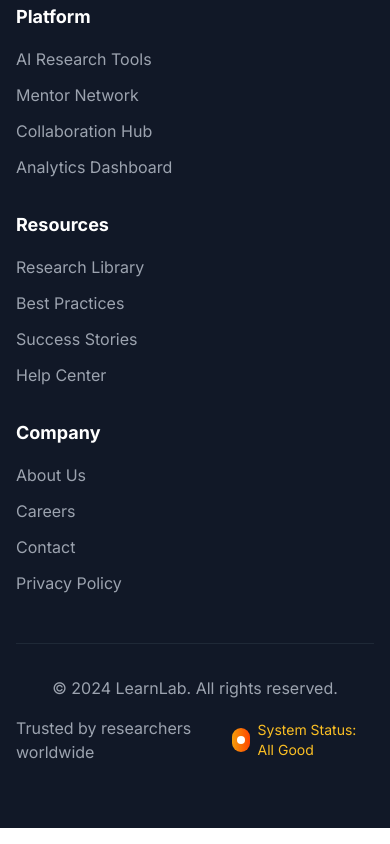
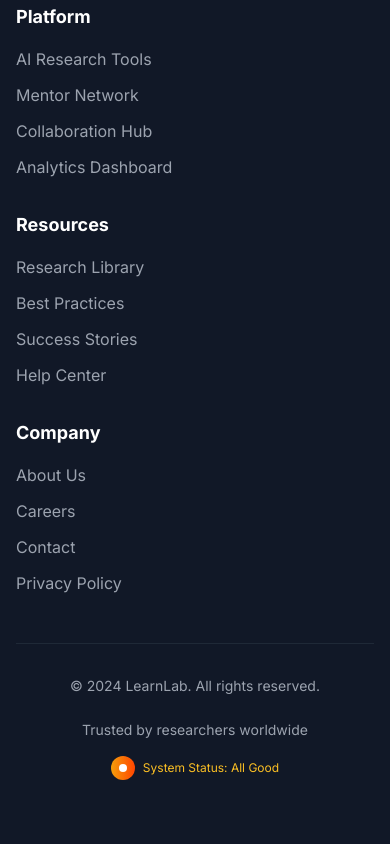
Before and after one commit to pratyush07-hub/learnlab, a Next.js app: page / in a window 390 px wide. Shown: the part 5706-6550 px from the top of the page. Built offline with nearby package versions, Linux system fonts and the light colour scheme.

Commit message:
repo changed

```diff
--- a/src/app/allmentors/page.tsx
+++ b/src/app/allmentors/page.tsx
@@ -22,7 +22,8 @@
   useEffect(() => {
     const fetchMentors = async () => {
       setLoading(true)
-      const { data, error } = await getAllMentors()
+      const { data, error } = await getAllMentors();
+      console.log(data);
 
       if (error) {
         console.error('Error fetching mentors:', error)
--- a/src/app/page.tsx
+++ b/src/app/page.tsx
@@ -822,18 +822,32 @@
             </div>
           </div>
 
-          <div className="border-t border-gray-800 mt-12 pt-8 flex flex-col md:flex-row justify-between items-center">
-            <p className="text-gray-400">&copy; 2024 LearnLab. All rights reserved.</p>
-            <div className="flex items-center space-x-6 mt-4 md:mt-0">
-              <span className="text-gray-400">Trusted by researchers worldwide</span>
-              <div className="flex items-center space-x-2">
+          <div className="border-t border-gray-800 mt-12 pt-8">
+  <div className="flex flex-col md:flex-row justify-between items-center gap-6 text-center md:text-left">
+    {/* Left side */}
+    <p className="text-gray-400 text-sm sm:text-base">
+      &copy; 2024 LearnLab. All rights reserved.
+    </p>
+
+    {/* Right side */}
+    <div className="flex flex-col sm:flex-row items-center gap-4">
+      <span className="text-gray-400 text-sm sm:text-base">
+        Trusted by researchers worldwide
+      </span>
+
+      {/* Status Badge */}
+      <div className="flex items-center gap-2">
         <div className="w-6 h-6 bg-gradient-to-r from-amber-500 to-orange-500 rounded-full flex items-center justify-center">
           <div className="w-2 h-2 bg-white rounded-full"></div>
         </div>
-                <span className="text-amber-400 text-sm">System Status: All Good</span>
+        <span className="text-amber-400 text-xs sm:text-sm">
+          System Status: All Good
+        </span>
       </div>
     </div>
   </div>
+</div>
+
         </div>
       </footer>
 
```
Also changed, not shown: 2 other files (tests, documents, lock files or other folders). Lines whose indentation alone changed are shown as unchanged.
